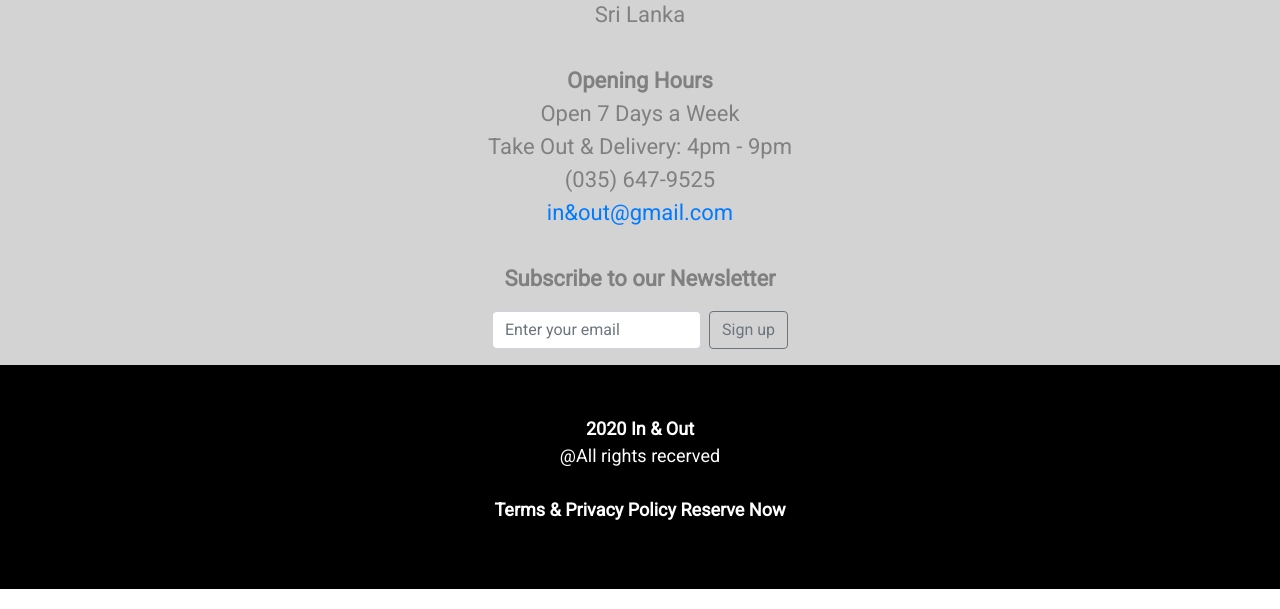
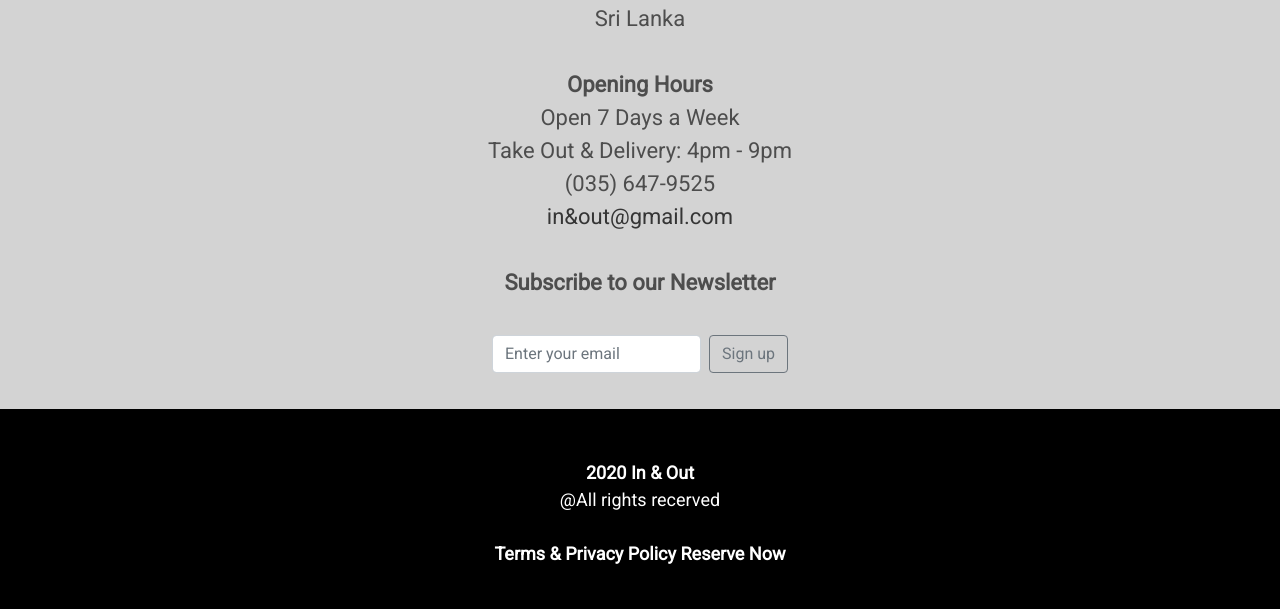
Before and after one commit to kushanisajinika/In-and-out, a website: page index.html in a window 1280 px wide. Shown: the part 981-1590 px from the top of the page. Drawn offline with nearby package versions, Linux system fonts and the light colour scheme; a web font is replaced by a local one.

Commit message:
change style css file

```diff
--- a/css/styles.css
+++ b/css/styles.css
@@ -86,10 +86,10 @@ p{
 }
 .address{
   background-color:lightgrey;
-  color:grey;
+  color:rgb(77, 77, 77);
   font-family: 'Roboto', sans-serif;
   margin-top:50px;
-  padding: 0px;
+  padding: 2px 0px 20px 0px;
 }
 .form-inline{
   margin-top: 0px;
--- a/index.html
+++ b/index.html
@@ -68,7 +68,7 @@
               Open 7 Days a Week<br>
               Take Out & Delivery: 4pm - 9pm<br>
               (035) 647-9525<br>
-              <a href="#">in&out@gmail.com<br><br></a>
+              <a href="#" style="text-decoration: none;color: rgb(53, 53, 53);">in&out@gmail.com<br><br></a>
 
               <strong>Subscribe to our Newsletter</strong></p>
               <center><form class="form-inline justify-content-center">
```
Also changed, not shown: images/healthy.png (added).
